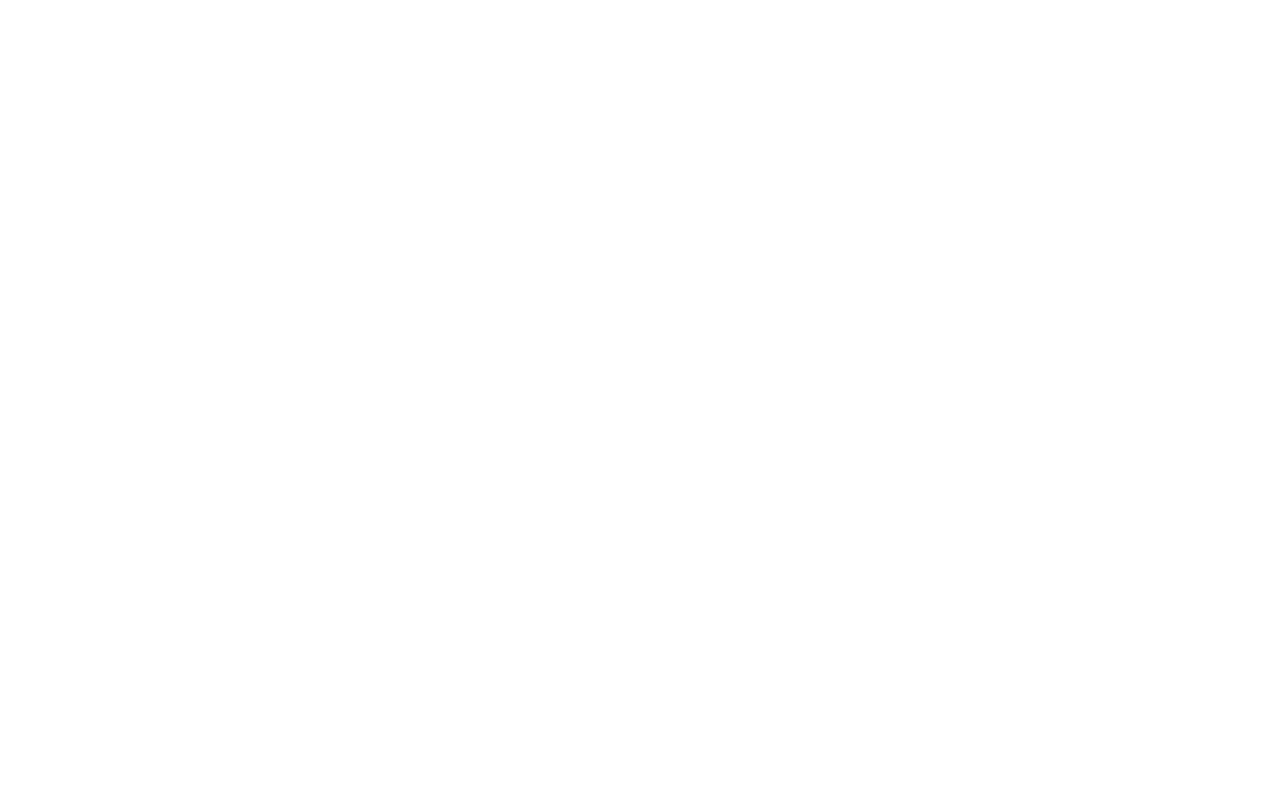
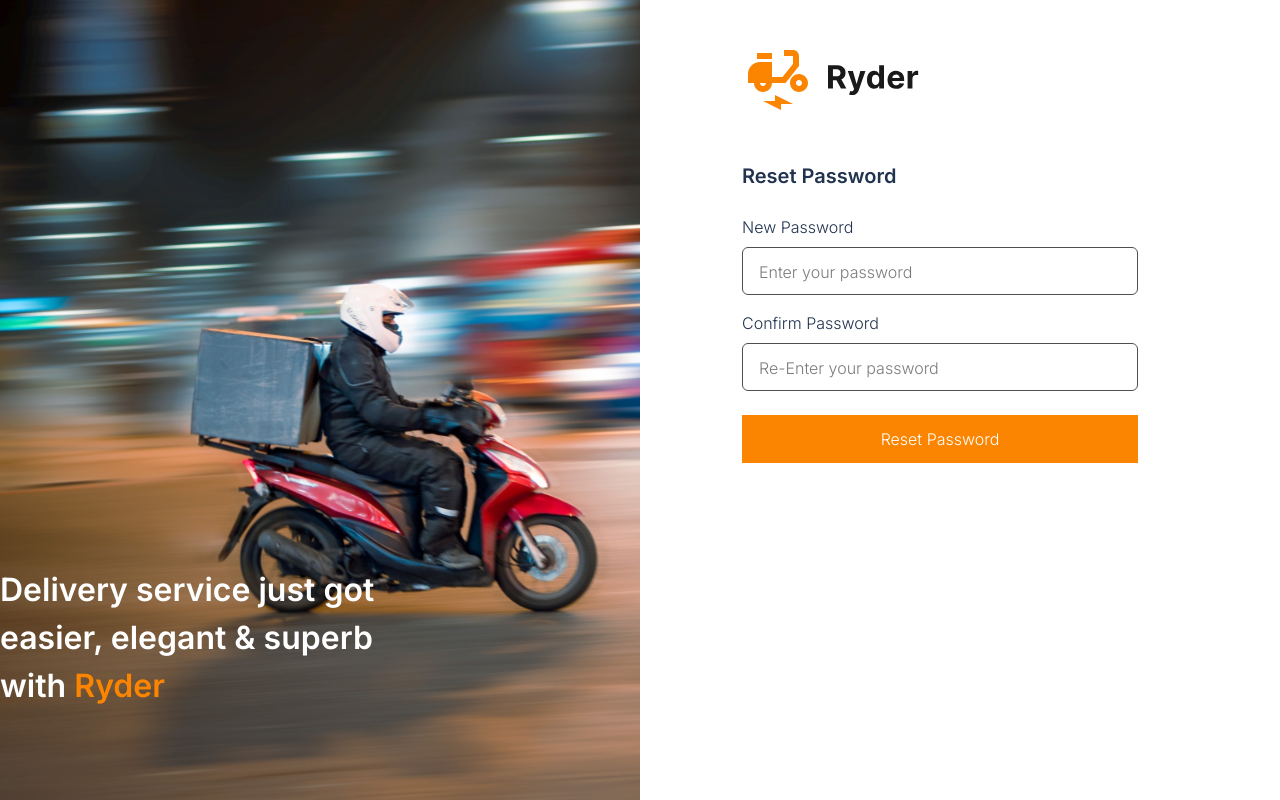
Before and after one commit to J-aimz/Ryder_Frontend_, a React (Create React App) app in the folder ryder/: page /reset-password in a window 1280 px wide. Before the commit this address had no page. Built offline with nearby package versions, Linux system fonts and the light colour scheme.

Commit message:
Reset Password Page Created and Done

```diff
--- a/ryder/src/App.js
+++ b/ryder/src/App.js
@@ -16,6 +16,7 @@ import {
 } from "./pages";
 import ConfirmPasswordReset from "./components/passwordresets/confirmPasswordReset";
 import VerifyEmail from "./components/verifyEmail";
+import ResetPassword from "./components/passwordresets/resetPassword";
 
 function App() {
   return (
@@ -37,6 +38,7 @@ function App() {
             element={<ConfirmPasswordReset />}
           />
           <Route path="/verify-email" exact element={<VerifyEmail />} />
+          <Route path="/reset-password" exact element={<ResetPassword />} />
         </Routes>
       </div>
     </Router>
--- /dev/null
+++ b/ryder/src/components/passwordresets/resetPassword.jsx
@@ -0,0 +1,104 @@
+import React from "react";
+import styled from "styled-components";
+
+import Bike from "../../images/Bike.svg";
+import RyderLogo from "../../images/Ryder-Logo.svg";
+
+// Create a styled component for ResetPassword
+const ResetPasswordContainer = styled.div`
+  font-family: "Inter", sans-serif;
+`;
+
+// Create a styled component for input
+const StyledInput = styled.input`
+  width: 396px;
+  height: 48px;
+  padding: 9px 16px 8px 16px;
+  border-radius: 6px;
+  border: 1px solid;
+  gap: 16px;
+  opacity: 0.8;
+`;
+
+const ResetPassword = () => {
+  const secondDivStyle = {
+    width: "600px",
+    height: "456px",
+    top: "85px",
+    left: "894px",
+    gap: "80px"
+  };
+
+  const h1Style = {
+    width: "444px",
+    height: "234px",
+    color: "#FFFFFF",
+    fontSize: "32px",
+    fontWeight: "700",
+    lineHeight: "48px",
+    letterSpacing: "0em"
+  };
+
+  return (
+    <ResetPasswordContainer>
+      <div className="row">
+        <div
+          className="col-md-6"
+          style={{
+            backgroundImage: `url(${Bike})`,
+            backgroundSize: "cover",
+            backgroundPosition: "center",
+            height: "100vh",
+            display: "flex",
+            flexDirection: "column",
+            justifyContent: "flex-end"
+          }}
+        >
+          <div style={h1Style}>
+            Delivery service just got easier, elegant & superb with{" "}
+            <span style={{ color: "#FB8500" }}>Ryder</span>
+          </div>
+        </div>
+
+        <div
+          className="col-md-6 d-flex align-items-center justify-content-center"
+          style={secondDivStyle}
+        >
+          <div>
+            <img
+              src={RyderLogo}
+              alt="ryder-img"
+              className="img-fluid mb-5 mt-5"
+            />
+            <p className="mb-4 fw-bold fs-5">Reset Password</p>
+            <div className="mb-3">
+              <label htmlFor="newPassword" className="form-label">
+                New Password
+              </label>
+              <StyledInput
+                type="password"
+                className="form-control"
+                id="newPassword"
+                placeholder="Enter your password"
+              />
+            </div>
+            <div className="mb-4">
+              <label htmlFor="confirmPassword" className="form-label">
+                Confirm Password
+              </label>
+              <StyledInput
+                type="password"
+                className="form-control"
+                id="confirmPassword"
+                placeholder="Re-Enter your password"
+              />
+            </div>
+            <button>Reset Password</button>
+          </div>
+        </div>
+      </div>
+    </ResetPasswordContainer>
+  );
+};
+
+export default ResetPassword;
```
